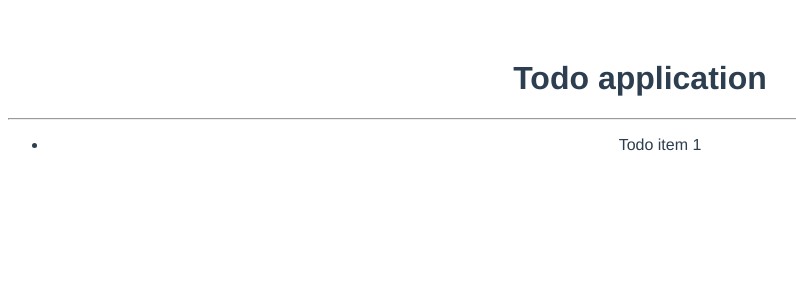
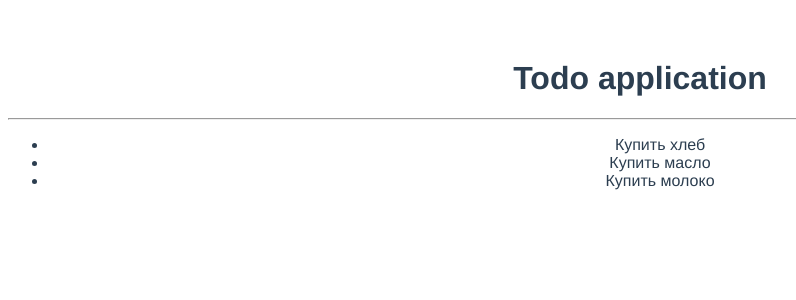
Before and after one commit to Safarov-E/todo-list-on-Vue, a Vue app: page / in a window 1280 px wide. Shown: the top 300 px of the page, without its empty margins (0-796 px from the left). Built offline with nearby package versions, Linux system fonts and the light colour scheme.

Commit message:
Передача параметров в компонент

```diff
--- a/src/App.vue
+++ b/src/App.vue
@@ -2,7 +2,9 @@
   <div id="app">
     <h1>Todo application</h1>
     <hr>
-    <TodoList />
+    <TodoList
+      v-bind:todos="todos"
+    />
   </div>
 </template>
 
@@ -10,6 +12,15 @@
 import TodoList from '@/components/TodoList'
 export default {
   name: 'App',
+  data() {
+    return {
+      todos: [
+        {id: 1, title: 'Купить хлеб', completed: false},
+        {id: 2, title: 'Купить масло', completed: false},
+        {id: 3, title: 'Купить молоко', completed: false}
+      ]
+    }
+  },
   components: {
     TodoList
   }
--- a/src/components/TodoItem.vue
+++ b/src/components/TodoItem.vue
@@ -1,5 +1,15 @@
 <template>
     <li>
-        Todo item 1
+        {{ todo.title }}
     </li>
 </template>
+<script>
+export default {
+    props: {
+        todo: {
+            type: Object,
+            required: true
+        }
+    }
+}
+</script>
--- a/src/components/TodoList.vue
+++ b/src/components/TodoList.vue
@@ -1,7 +1,10 @@
 <template>
     <div>
         <ul>
-            <TodoItem />
+            <TodoItem
+                v-for="todo of todos"
+                v-bind:todo="todo"
+            />
         </ul>
     </div>
 </template>
@@ -9,6 +12,7 @@
 <script>
 import TodoItem from './TodoItem'
 export default {
+    props: ['todos'],
     components: {
         TodoItem
     }
```
